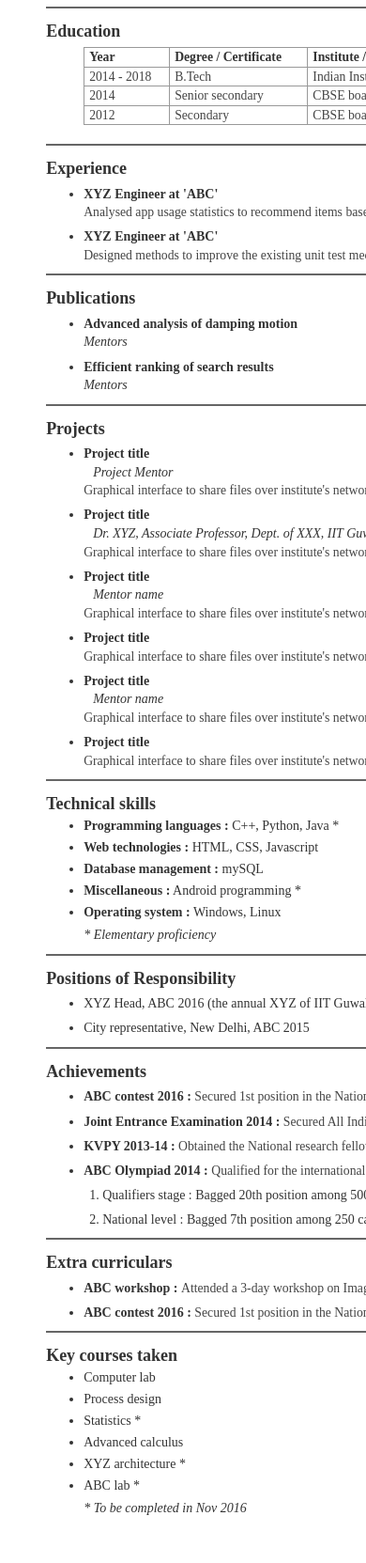
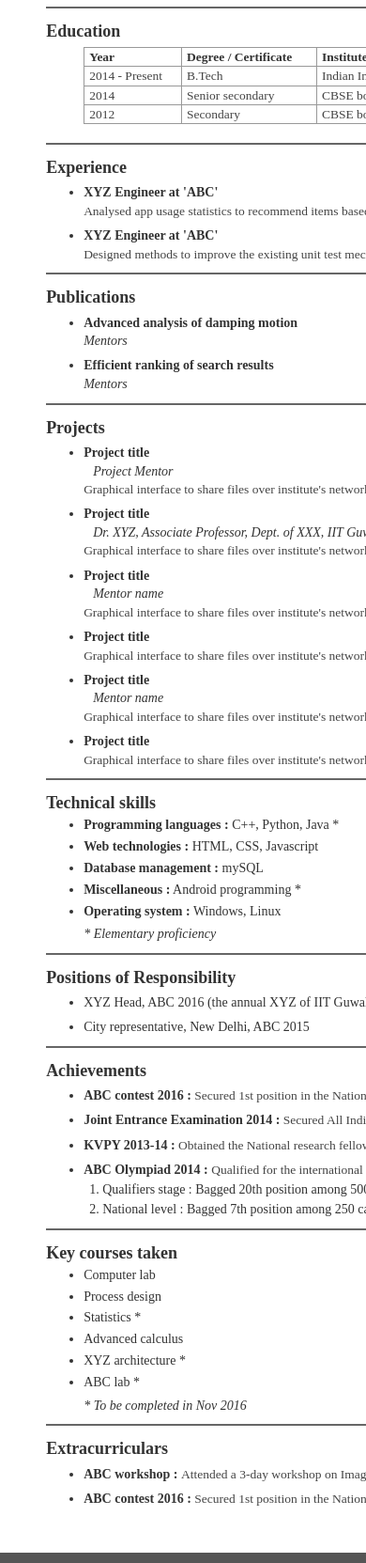
Before and after one commit to nitish6174/resume-generator, a plain HTML site: page index.html in a window 390 px wide. Shown: the part 971-2634 px from the top of the page at 94% size. Drawn offline with Linux system fonts and the light colour scheme; a web font is replaced by a local one.

Commit message:
Made changes in education year and courses order

```diff
--- a/css/editor.css
+++ b/css/editor.css
@@ -78,6 +78,9 @@ ul {
 li {
 	margin-top: 1%;
 }
+li li {
+	margin-top: 0.25%;
+}
 
 
 
@@ -131,7 +134,7 @@ li {
 .table tbody tr td, .table tbody tr th, .table thead tr th {
 	border: none;
 	padding: 0;
-	font-size: 13.71px;
+	font-size: 13.5px;
 }
 td {
 	color: #444;
@@ -193,7 +196,7 @@ td.header {
 
 .text {
 	color: #444;
-	font-size: 0.98em;
+	font-size: 13.5px;
 }
 .time {
 	color: #333;
@@ -211,6 +214,11 @@ td.header {
 	font-style: italic;
 	margin-right: 1px;
 }
+
+.no-link .link {
+	display: none;
+}
+
 #sectionProjects .mentor , #sectionProjects .link {
 	display: inline-block;
 }
--- a/index.html
+++ b/index.html
@@ -236,7 +236,7 @@
 								<td class="header"><strong>CGPA/Percentage</strong></td>
 							</tr>
 							<tr>
-								<td>2014 - 2018</td>
+								<td>2014 - Present</td>
 								<td>B.Tech</td>
 								<td>Indian Institute of Technology, Guwahati</td>
 								<td>9.00 (Current)</td>
@@ -478,25 +478,6 @@
 				</div>
 
 
-				<div class="section" id="sectionCurricular">
-					<div class="section-title ruled rule-above">
-						<hr class="hr-above">
-						<h4><strong>Extra curriculars</strong></h4>
-						<hr class="hr-below">
-					</div>
-					<ul>
-					<li>
-						<span class="title">ABC workshop : </span>
-						<span class="text">Attended a 3-day workshop on Image sensing satellute development.</span>
-					</li>
-					<li>
-						<span class="title">ABC contest 2016 : </span>
-						<span class="text">Secured 1st position in the National level contest.</span>
-					</li>
-					</ul>
-				</div>
-
-
 				<div class="section" id="sectionCourses">
 					<div class="section-title ruled rule-above">
 						<hr class="hr-above">
@@ -517,6 +498,25 @@
 						</div>
 					</div>
 					<div class="star"><i>*<span class="light"> To be completed in Nov 2016</span></i></div>
+					</ul>
+				</div>
+
+
+				<div class="section" id="sectionCurricular">
+					<div class="section-title ruled rule-above">
+						<hr class="hr-above">
+						<h4><strong>Extracurriculars</strong></h4>
+						<hr class="hr-below">
+					</div>
+					<ul>
+					<li>
+						<span class="title">ABC workshop : </span>
+						<span class="text">Attended a 3-day workshop on Image sensing satellute development.</span>
+					</li>
+					<li>
+						<span class="title">ABC contest 2016 : </span>
+						<span class="text">Secured 1st position in the National level contest.</span>
+					</li>
 					</ul>
 				</div>
 
@@ -614,8 +614,8 @@
 				<div class="checkbox"><label><input type="checkbox" name="sectionToggle" checked="true" value="sectionSkills">Technical Skills</label></div>
 				<div class="checkbox"><label><input type="checkbox" name="sectionToggle" checked="true" value="sectionResponsibility">Positions of Responsibility</label></div>
 				<div class="checkbox"><label><input type="checkbox" name="sectionToggle" checked="true" value="sectionAchievements">Achievements</label></div>
+				<div class="checkbox"><label><input type="checkbox" name="sectionToggle" checked="true" value="sectionCourses">Key courses taken</label></div>
 				<div class="checkbox"><label><input type="checkbox" name="sectionToggle" checked="true" value="sectionCurricular">Extra curriculars</label></div>
-				<div class="checkbox"><label><input type="checkbox" name="sectionToggle" checked="true" value="sectionCourses">Key courses taken</label></div>
 				<div class="checkbox"><label><input type="checkbox" name="sectionToggle" value="sectionFooterMessage">References message</label></div>
 			</div>
 		</div>
```
